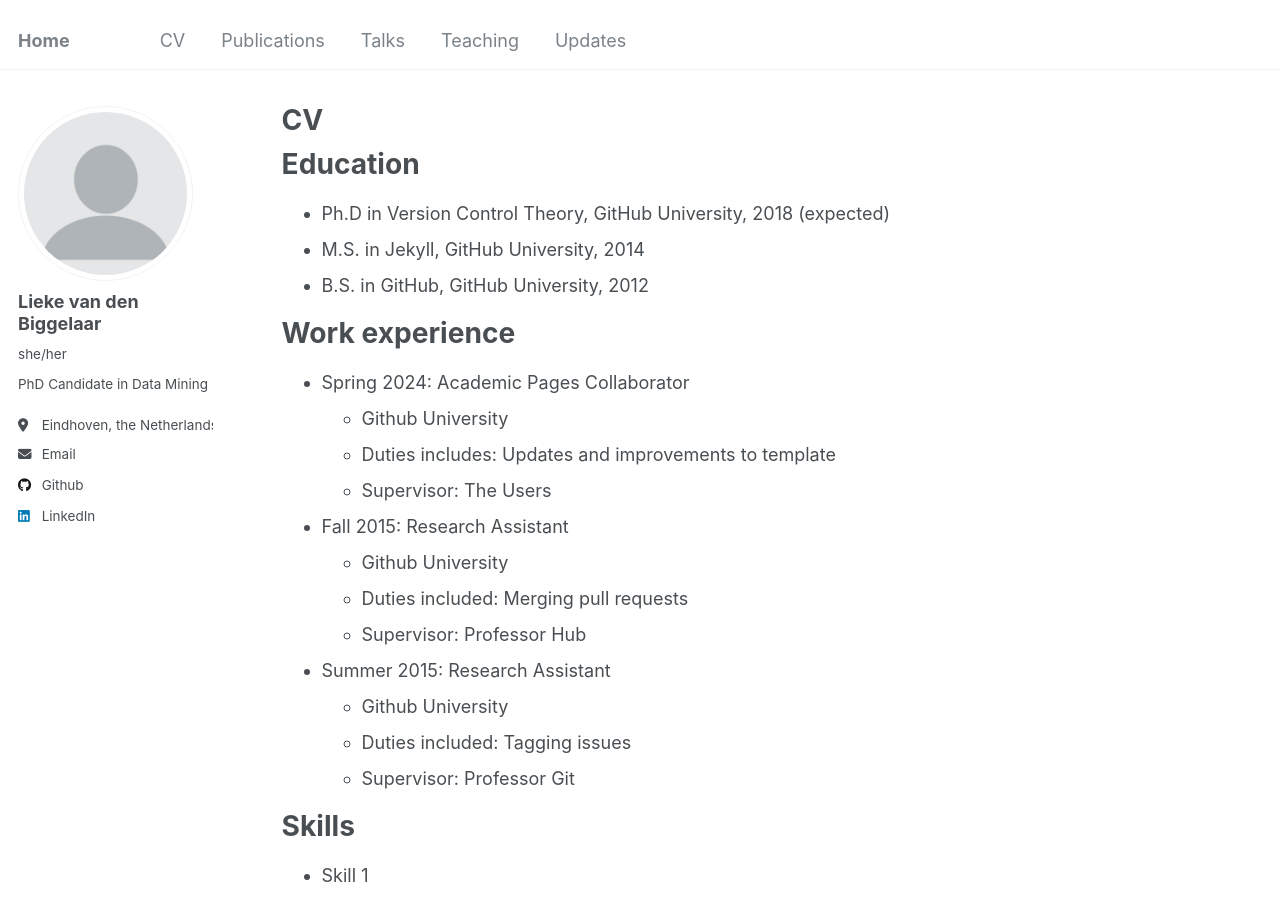
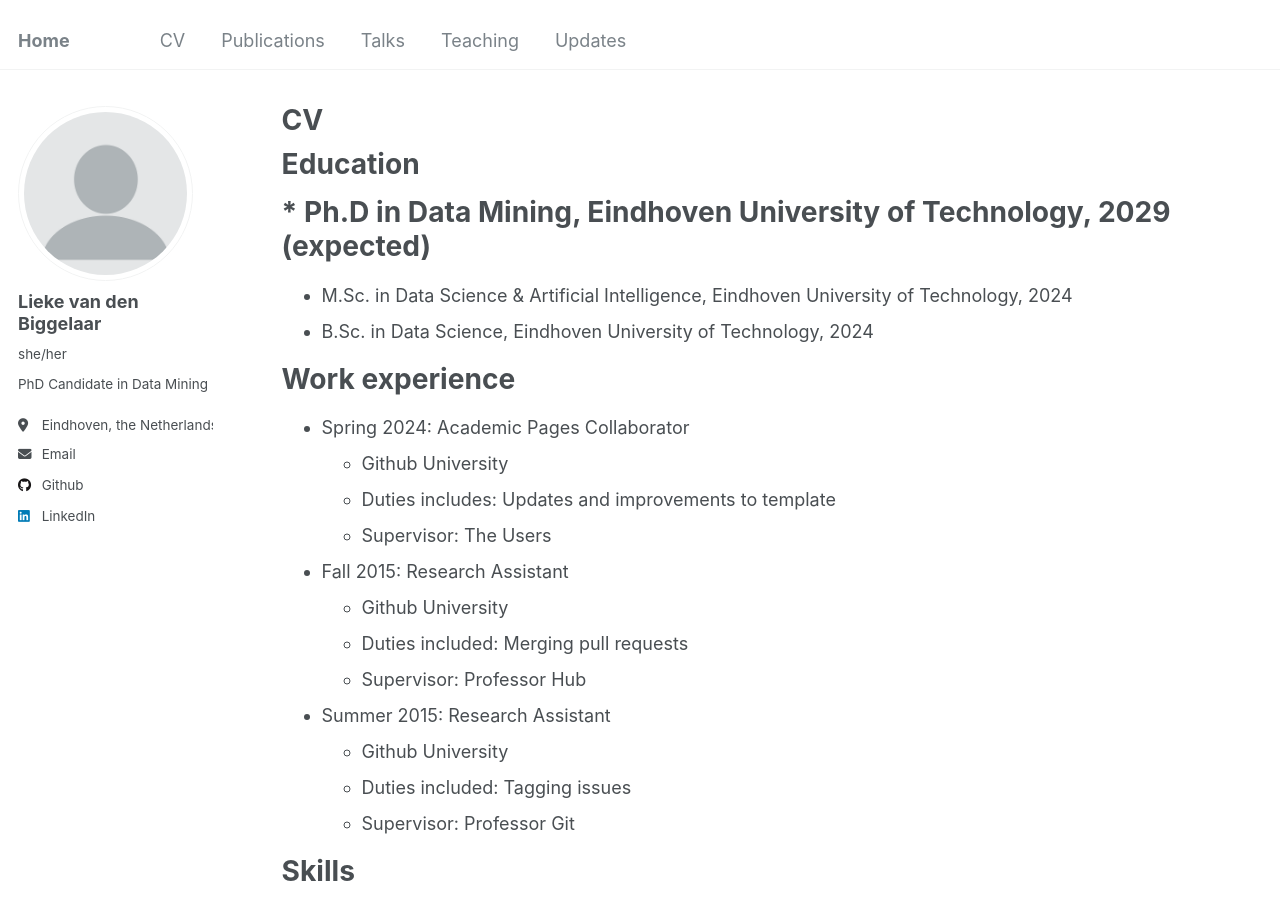
Before and after one commit to liekevandenbiggelaar/liekevandenbiggelaar.github.io, a Jekyll site: the page built from _pages/cv.md, in a window 1280 px wide and 900 px high. Built offline with Jekyll 4.4.1, drawn with Linux system fonts in a browser that asks for light colours.

Commit message:
start CV

```diff
--- a/_pages/cv.md
+++ b/_pages/cv.md
@@ -11,9 +11,9 @@ redirect_from:
 
 Education
 ======
-* Ph.D in Version Control Theory, GitHub University, 2018 (expected)
-* M.S. in Jekyll, GitHub University, 2014
-* B.S. in GitHub, GitHub University, 2012
+# * Ph.D in Data Mining, Eindhoven University of Technology, 2029 (expected)
+* M.Sc. in Data Science & Artificial Intelligence, Eindhoven University of Technology, 2024
+* B.Sc. in Data Science, Eindhoven University of Technology, 2024
 
 Work experience
 ======
```
Also changed, not shown: 1 other file.
